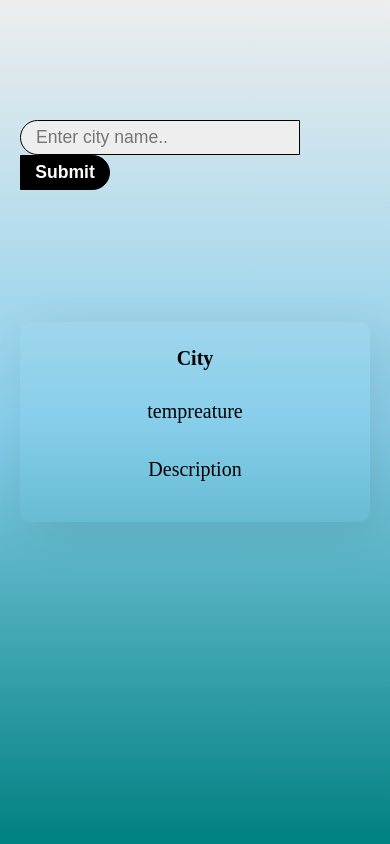
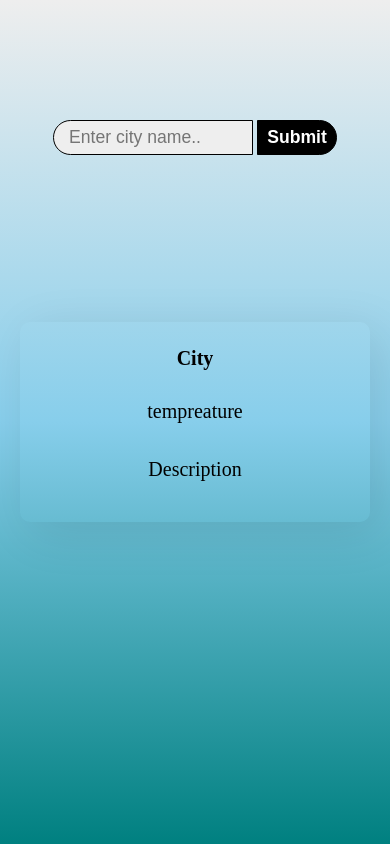
Before and after one commit to SMD-1/weatherApp, a plain HTML site: page index.html in a window 390 px wide. Drawn offline with Linux system fonts and the light colour scheme.

Commit message:
initial commit

```diff
--- a/app.js
+++ b/app.js
@@ -3,9 +3,6 @@ const input = document.querySelector('.input');
 const city = document.querySelector('.city');
 const temp = document.querySelector('.temp');
 const desc = document.querySelector('.desc');
-
-
-// desc.innerText = 'description';
 
 submitBtn.addEventListener('click', function() {
     fetch('https://api.openweathermap.org/data/2.5/weather?q='+input.value+'&appid=be5e3aac9a59ebd3aa212105acead9bd&units=metric')
@@ -17,6 +14,5 @@ submitBtn.addEventListener('click', function() {
         })
     .catch(err => alert('Wrong city name'))
 
-// city.innerHTML = input.value;
 
 })
--- a/style.css
+++ b/style.css
@@ -15,10 +15,9 @@ body{
     padding: 20px;
     position: absolute;
     top: 100px;
-    /* border: 1px solid #000; */
 }
 .inputs .input{
-    width: 280px;
+    width: 300px;
     height: 35px;
     border-radius: 20px 0 0 20px;
     padding: 15px;
@@ -28,7 +27,7 @@ body{
     background: #eee;
 }
 .inputs .submitBtn{
-    width: 90px;
+    width: 100px;
     height: 35px;
     border-radius: 0 20px 20px 0;
     outline: none;
@@ -42,16 +41,12 @@ body{
 
 .result
 {
-    /* position: relative; */
-    /* border: 1px solid #000; */
     width: 350px;
     height: 200px;
     box-shadow: 10px 10px 50px rgba(0,0,0,0.1);
     border-radius: 10px;
 }
 .result .city{
-    /* width: 100%;
-    height: 100%; */
     justify-content: center;
     display: flex;
     margin: 25px 0;
@@ -69,3 +64,13 @@ body{
     margin: 35px 0;
     font-size: 20px;
 }
+
+@media only screen and (max-width: 400px)
+{
+    .inputs .input{
+        width: 200px;
+    }
+    .inputs .submitBtn{
+        width: 80px;
+    }
+}
```
